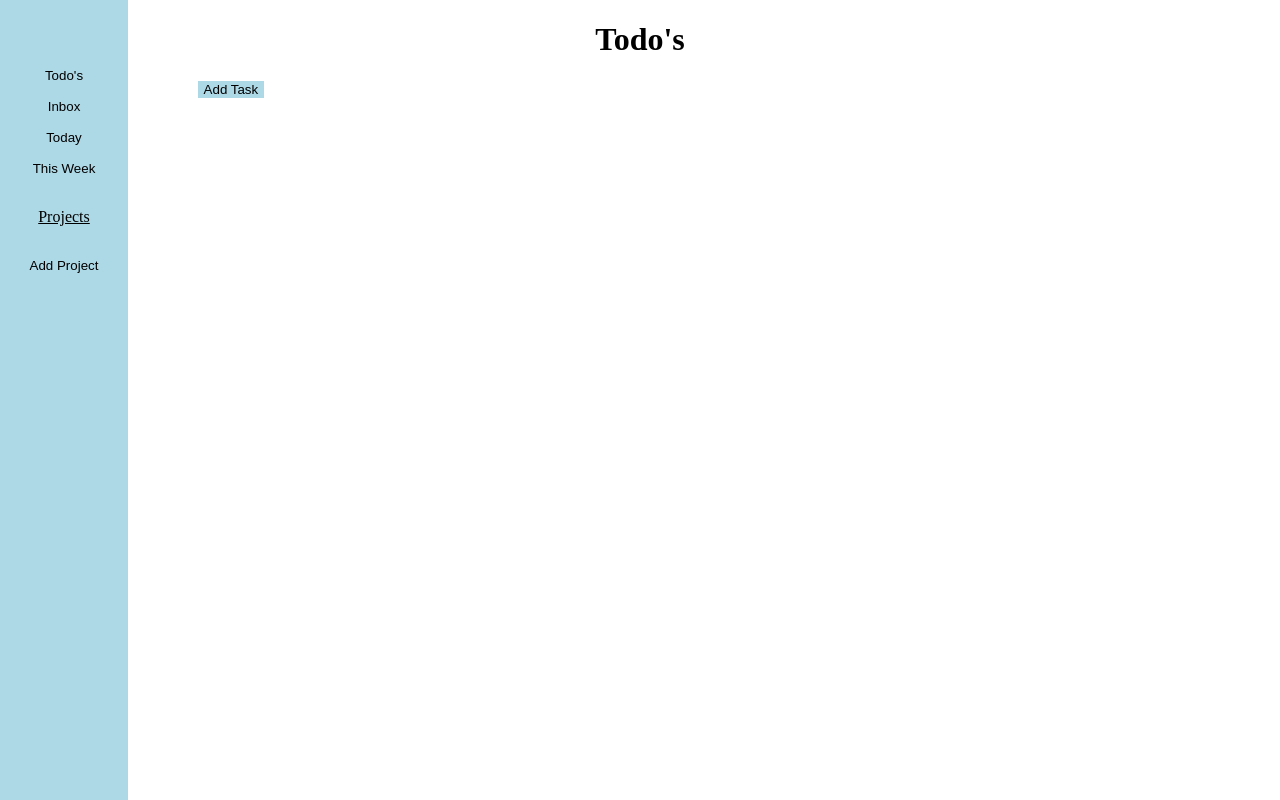
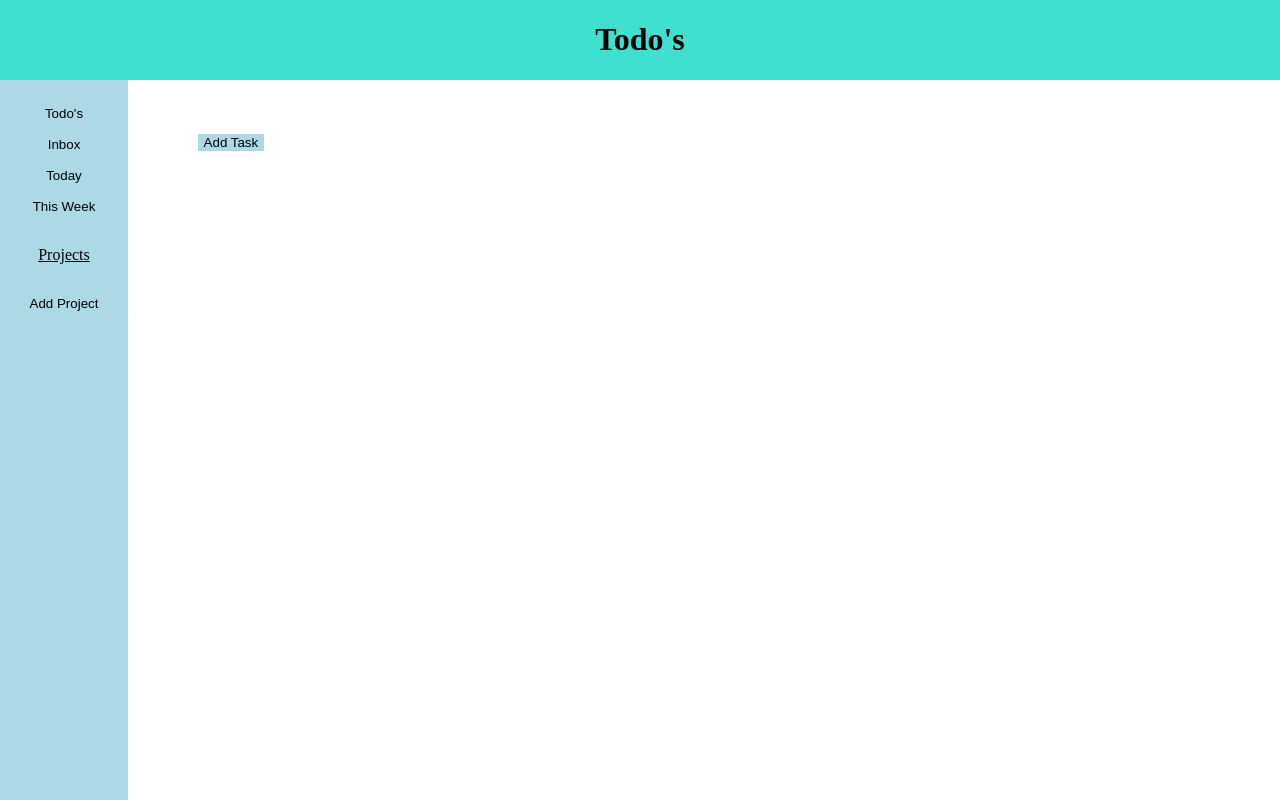
Before and after one commit to RaviP14/todo-list, a plain HTML site: page index.html in a window 1280 px wide. Drawn offline with Linux system fonts and the light colour scheme.

Commit message:
Added topbar &moved sidebar.

```diff
--- a/style.css
+++ b/style.css
@@ -1,9 +1,15 @@
 .titlesDiv {
+    z-index: 2;
+    top: 0;
+    left: 0;
     text-align: center;
     width: 100%;
+    background-color: turquoise;
+    position: absolute;
 }
 
 .addTask {
+    margin-top: 10%;
     margin-left: 15%;
     border: none;
     background-color: lightblue ;
@@ -15,6 +21,8 @@
 }
 
 .sidebar {
+    z-index: 0;
+    margin-top: 3%;
     height: 100%;
     min-width: 10%;
     max-width: 15%;
```
